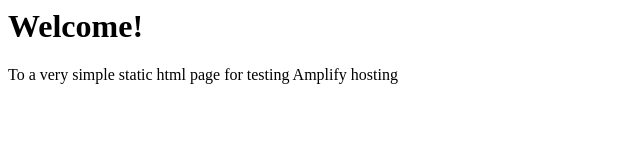
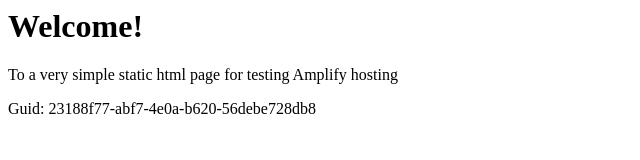
Before and after one commit to aws-aemilia-fra/Github-PR-Commit-Integration-Test-DoNotTouch-v1-preprod-eu-central-1, a website: page src/index.html in a window 1280 px wide. Shown: the whole page, without its empty margins (0-640 px from the left). Drawn offline with Linux system fonts and the light colour scheme.

Commit message:
commit from integ tests

```diff
--- a/src/index.html
+++ b/src/index.html
@@ -1,3 +1,5 @@
+
+
 <html lang="en">
 
 <head>
@@ -10,6 +12,6 @@
 <body>
     <h1>Welcome!</h1>
     <p>To a very simple static html page for testing Amplify hosting</p>
-</body>
+    <p>Guid: 23188f77-abf7-4e0a-b620-56debe728db8</p></body>
 
 </html>
```
